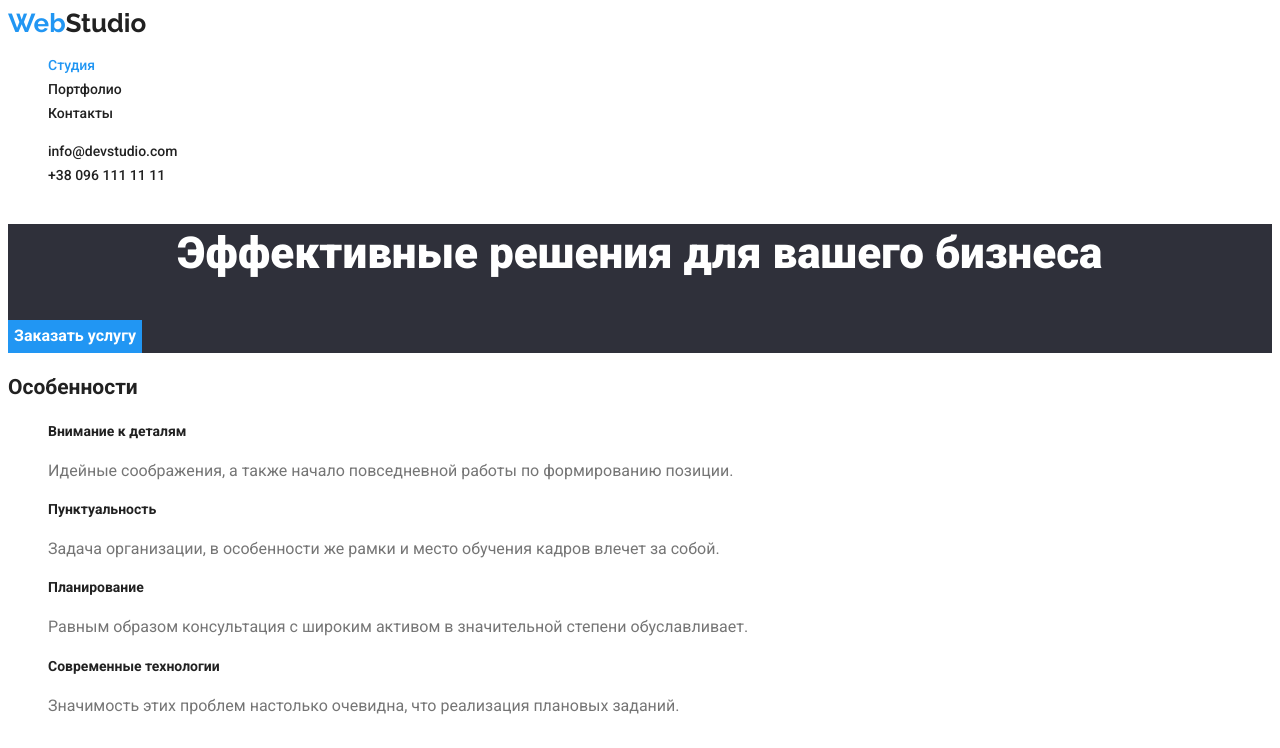
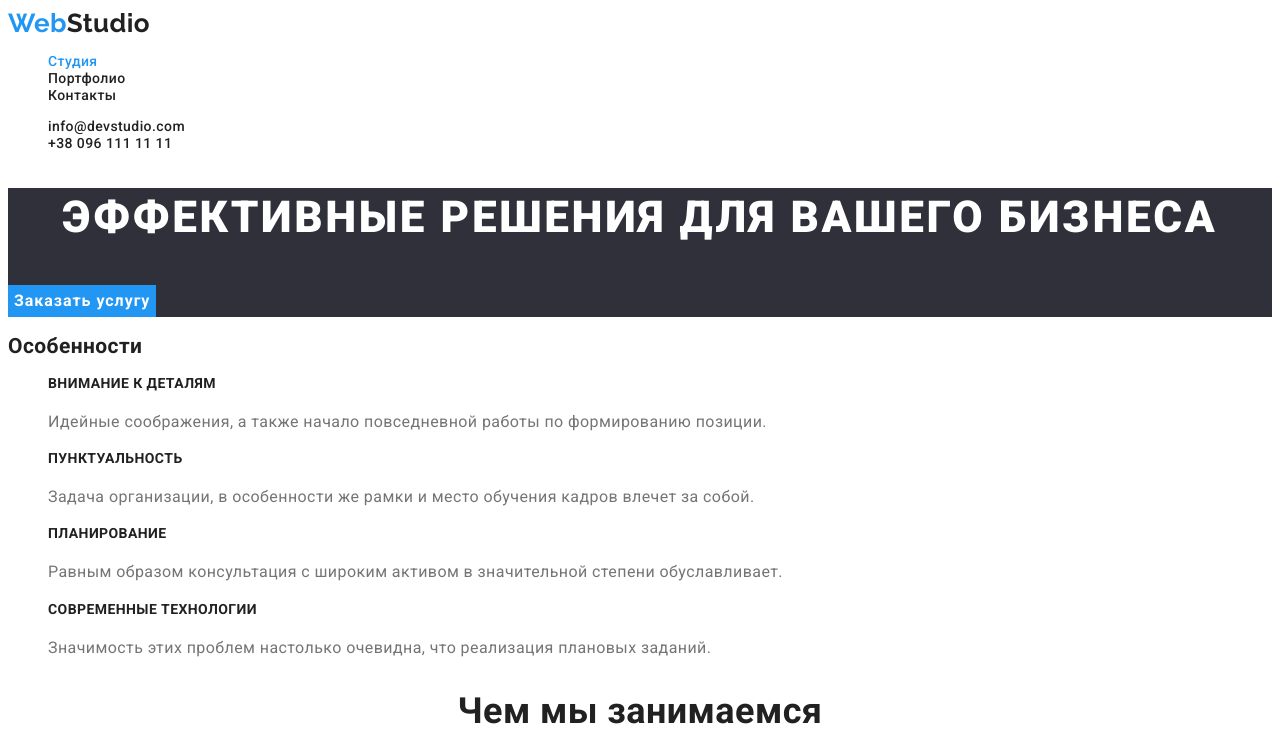
Before and after one commit to Serhii26/goit-markup-hw-02, a plain HTML site: page index.html in a window 1280 px wide. Shown: the top 748 px of the page. Drawn offline with Linux system fonts and the light colour scheme; files whose address does not match are found by name.

Commit message:
исправления

```diff
--- a/css/style.css
+++ b/css/style.css
@@ -14,10 +14,7 @@ body {
      color:var(--main-color);
      font-family: Roboto,sans-serif;
      font-size: 14px;
-     font-weight: 400;
-     font-style: normal;
-     line-height: 1.71;
-     letter-spacing: 3%;
+     letter-spacing: 0.03em;
     }
     a {
         color: inherit;
@@ -25,13 +22,14 @@ body {
     ul {
         list-style: none;
     }
+
     .logo {
         color: #FFFFFF;
         font-family: Raleway,sans-serif;
         font-size: 26px;
         font-weight: 700;
         line-height: 1.19;
-        letter-spacing: 3%;
+
     }
     .studio {
         color:var(--main-color);
@@ -48,8 +46,9 @@ body {
     font-size: 44px;
     font-weight: 900;
     line-height: 1.36;
-    letter-spacing: 6%;
+    letter-spacing: 0.06em;
     text-align: center;
+    text-transform: uppercase;
 
   }
   button{
@@ -59,14 +58,13 @@ body {
     font-size: 16px;
     font-weight: 700;
     line-height: 1.9;
-    letter-spacing: 6%;
+    letter-spacing: 0.06em;
     border: none;
   }
  a {
     text-decoration: none;
  }
  .nav-button {
-    font-size: 14px;
     font-weight: 500;
     line-height: 1.14;
  }
@@ -88,7 +86,8 @@ body {
         font-size: 14px;
         font-weight: 700;
         line-height: 1.14;
-        letter-spacing: 3%;
+
+        text-transform: uppercase;
     }
     .work {
         background-color: #F5F4FA;
@@ -97,20 +96,20 @@ body {
         font-size: 36px;
         font-weight: 700;
         line-height: 1.16;
-        /* letter-spacing: 3%; */
+
         text-align: center;
     }
     .img-work {
         font-size: 16px;
         font-weight: 500;
-        line-height: 1.9;
-        /* letter-spacing: 3%; */
+        line-height: 1.19;
+
     }
     .paragraph {
         color: var(--paragraph-color);
         font-size: 16px;
-        line-height: 1.9;
-        /* letter-spacing: 3%; */
+        line-height: 1.71;
+
     }
     .footer {
         background-color: #2F303A;
@@ -118,7 +117,8 @@ body {
     .footer-button{
         color: #FFFFFF;
         font-weight: 400;
-        line-height: 1.71
+        line-height: 1.71;
+
     }
     .footer-button:hover,
     .footer-button:focus{
@@ -134,15 +134,15 @@ body {
     .img-portfolio {
         font-size: 18px;
         font-weight: 700;
-        line-height: 1.9;
-        /* letter-spacing: 6%; */
+        line-height: 1.19;
+        letter-spacing: 0.06em;
     }
     .portfolio-button{
         color:var(--main-color);
         background-color: #F5F4FA;
         font-weight: 500;
-        /* letter-spacing: 3%;  */
-
+        line-height: 1.6;
+        letter-spacing: 0.03em;
     }
     .portfolio-button:hover,
     .portfolio-button:focus{
```
